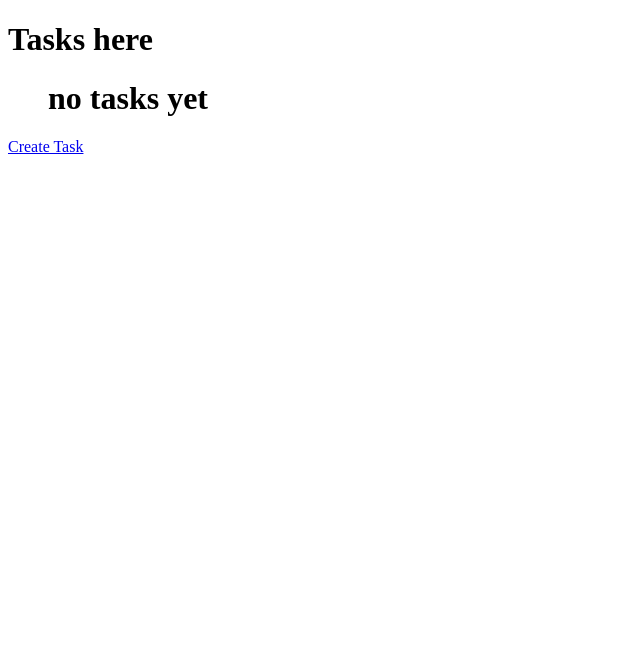
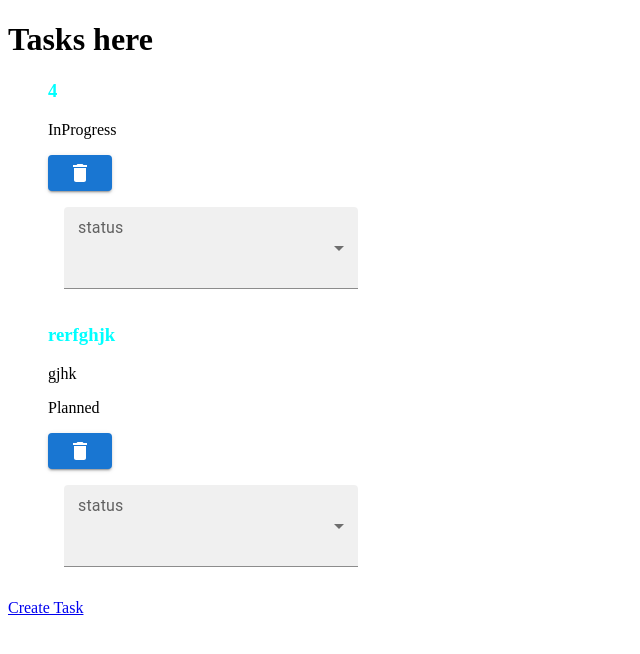
Before and after one commit to zerofille/to_do_vol.2, a React (Create React App) app: page /#/mytodos in a window 1280 px wide. Shown: the top 654 px of the page, without its empty margins (0-640 px from the left). Built offline with nearby package versions, Linux system fonts and the light colour scheme; data requests are answered from the project's data file.

Commit message:
Add validation

```diff
--- a/db.json
+++ b/db.json
@@ -1,3 +1,15 @@
 {
-  "tasks": []
+  "tasks": [
+    {
+      "id": "1642766523239",
+      "title": "4",
+      "task_status": "InProgress"
+    },
+    {
+      "id": "1642775430881",
+      "title": "rerfghjk",
+      "text": "gjhk",
+      "task_status": "Planned"
+    }
+  ]
 }
--- a/package.json
+++ b/package.json
@@ -3,6 +3,11 @@
   "version": "0.1.0",
   "private": true,
   "dependencies": {
+    "@emotion/react": "^11.7.1",
+    "@emotion/styled": "^11.6.0",
+    "@mui/icons-material": "^5.3.0",
+    "@mui/material": "^5.3.0",
+    "@mui/styles": "^5.3.0",
     "@reduxjs/toolkit": "^1.7.1",
     "@testing-library/jest-dom": "^5.16.1",
     "@testing-library/react": "^12.1.2",
--- a/src/Components/Task/Task.tsx
+++ b/src/Components/Task/Task.tsx
@@ -2,7 +2,14 @@ import React, { useState } from 'react';
 import { useAppDispatch } from '../../app/hooks';
 import { removeTaskRequest, changeStatusRequest, getTasksRequest } from '../../app/taskSlice';
 import { TaskStatus } from '../TaskAdder/TaskAdder';
-import './styles.module.sass'
+import InputLabel from '@mui/material/InputLabel';
+import MenuItem from '@mui/material/MenuItem';
+import FormControl from '@mui/material/FormControl';
+import Select from '@mui/material/Select';
+import './task.css'
+import Button from '@mui/material/Button';
+import Stack from '@mui/material/Stack';
+import DeleteIcon from '@mui/icons-material/Delete';
 
 interface ITask {
   id: number
@@ -11,6 +18,7 @@ interface ITask {
   task_status: string
 }
 
+
 function Task(props: ITask) {
   const [task_status, setStatus] = useState(TaskStatus[0]);
 
@@ -18,23 +26,39 @@ function Task(props: ITask) {
 
   return (
     <div>
-      <h3>{props.title}</h3>
+      <h3 className="test">{props.title}</h3>
       <p>{props.text}</p>
       <p>{props.task_status}</p>
-      <button onClick={() => {
-        dispatch(removeTaskRequest(props.id))
-        dispatch(getTasksRequest())
-      }
-      }>delete
-      </button>
-      <select onChange={(e) => {
-        setStatus(e.target.value)
-        dispatch(changeStatusRequest({id: props.id, task_status: e.target.value}))
-      }}>
-        <option value={TaskStatus[0]}>planned</option>
-        <option value={TaskStatus[1]}>in progress</option>
-        <option value={TaskStatus[2]}>done</option>
-      </select>
+
+      <Stack direction="row" spacing={2}>
+        <Button onClick={() => {
+          dispatch(removeTaskRequest(props.id))
+          dispatch(getTasksRequest())
+        }} variant="contained">
+          <DeleteIcon/>
+        </Button>
+
+      </Stack>
+        <FormControl sx={{m: 2, minWidth: 125}} size="small">
+          <InputLabel id="demo-simple-select-autowidth-label">status</InputLabel>
+          <Select
+            labelId="demo-simple-select-autowidth-label"
+            id="demo-simple-select-autowidth"
+            onChange={(e: any) => {
+              setStatus(e.target.value)
+              dispatch(changeStatusRequest({id: props.id, task_status: e.target.value}))
+            }}
+            autoWidth
+            label="status"
+            variant="filled"
+          >
+            <MenuItem defaultValue={task_status} value={TaskStatus[0]}>planned</MenuItem>
+            <MenuItem value={TaskStatus[1]}>in progress</MenuItem>
+            <MenuItem value={TaskStatus[2]}>done</MenuItem>
+          </Select>
+        </FormControl>
+
+
     </div>
   );
 }
--- /dev/null
+++ b/src/Components/Task/task.css
@@ -0,0 +1,11 @@
+
+.test{
+    color:aqua ;
+}
+
+.css-1gzkxga-MuiSelect-select-MuiInputBase-input-MuiFilledInput-input.MuiSelect-select{
+    font-family: sans-serif;
+    color: red;
+    font-size: 40px;
+    width: 250px;
+}
--- a/src/Components/TaskAdder/TaskAdder.tsx
+++ b/src/Components/TaskAdder/TaskAdder.tsx
@@ -2,12 +2,14 @@ import React from 'react';
 import { Form, Field } from 'react-final-form';
 import { createTaskRequest, getTasksRequest } from '../../app/taskSlice';
 import { useAppDispatch } from '../../app/hooks'
-
+import { validate } from '../../utils/validation';
+import { validationSchema } from '../../utils/validation';
 
 interface MyFormValues {
   title: string
   text: string
 }
+
 export enum TaskStatus {
   Planned,
   InProgress,
@@ -18,7 +20,7 @@ export const TaskAdder: React.FC = () => {
   const dispatch = useAppDispatch();
   return (
     <div>
-      <Form onSubmit={(values: MyFormValues, form) => {
+      <Form validate={validate(validationSchema)} onSubmit={(values: MyFormValues, form) => {
         dispatch(createTaskRequest({
           id: Date.now().toString(),
           title: values.title,
@@ -30,14 +32,33 @@ export const TaskAdder: React.FC = () => {
             render={(props) => {
               console.log(props)
               return <form onSubmit={props.handleSubmit}>
-                <Field name="title" component="input"/>
-                <Field name="text" component="textarea"/>
+                {/*<Field name="title" component="input"/>*/}
+                <Field name="title">
+                  {field => (
+                    <div className="input-row">
+                      <input {...field.input} type="text"/>
+                      {field.meta.touched && field.meta.error && (
+                        <span className="error">{field.meta.error}</span>
+                      )}
+                    </div>
+                  )}
+                </Field>
+                <Field name="text">
+                  {field => (
+                    <div className="input-row">
+                      <textarea {...field.input}  />
+                      {field.meta.touched && field.meta.error && (
+                        <span className="error">{field.meta.error}</span>
+                      )}
+                    </div>
+                  )}
+                </Field>
                 <button type="submit">
                   Submit
                 </button>
               </form>
             }
-      }
+            }
       />
     </div>
   );
--- a/src/utils/validation.ts
+++ b/src/utils/validation.ts
@@ -20,13 +20,14 @@ export const validationSchema = yup.object({
   .required()
 })
 
-// const validate = (schema: typeof validationSchema) => async (values: MyFormValues) => {
-//
-//   try {
-//     await schema.validate(values, {abortEarly: false});
-//   } catch (e) {
-//     return e.inner.reduce((errors, error) => {
-//       return setIn(errors, error.path, error.message);
-//     }, {});
-//   }
-// };
+export const validate = (schema: typeof validationSchema) => async (values: MyFormValues) => {
+
+  try {
+    await schema.validate(values, {abortEarly: false});
+  } catch (e) {
+    // @ts-ignore
+    return e.inner.reduce((errors, error) => {
+      return setIn(errors, error.path, error.message);
+    }, {});
+  }
+};
```
Also changed, not shown: src/Components/Task/styles.module.sass (deleted), 1 other file (tests, documents, lock files or other folders).
